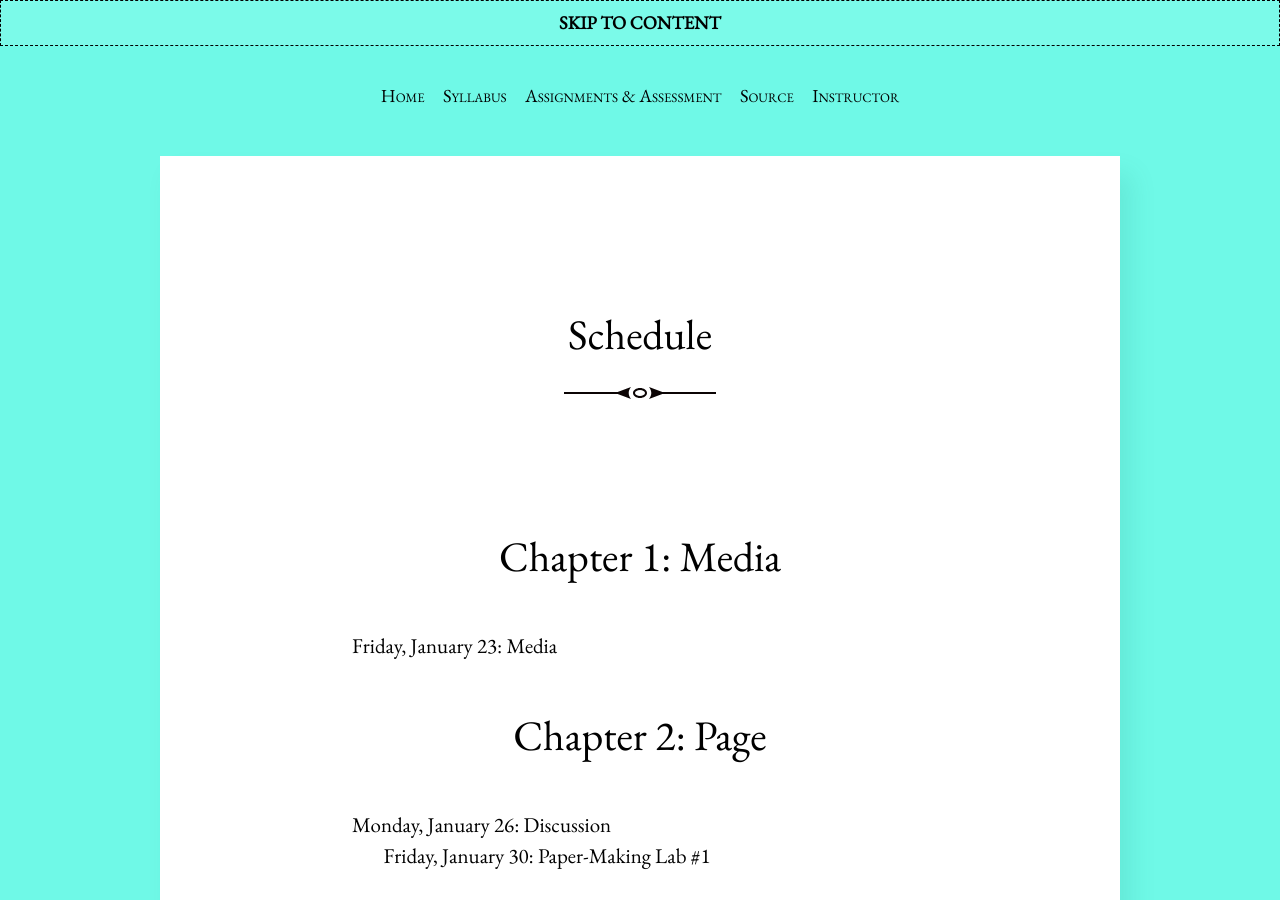
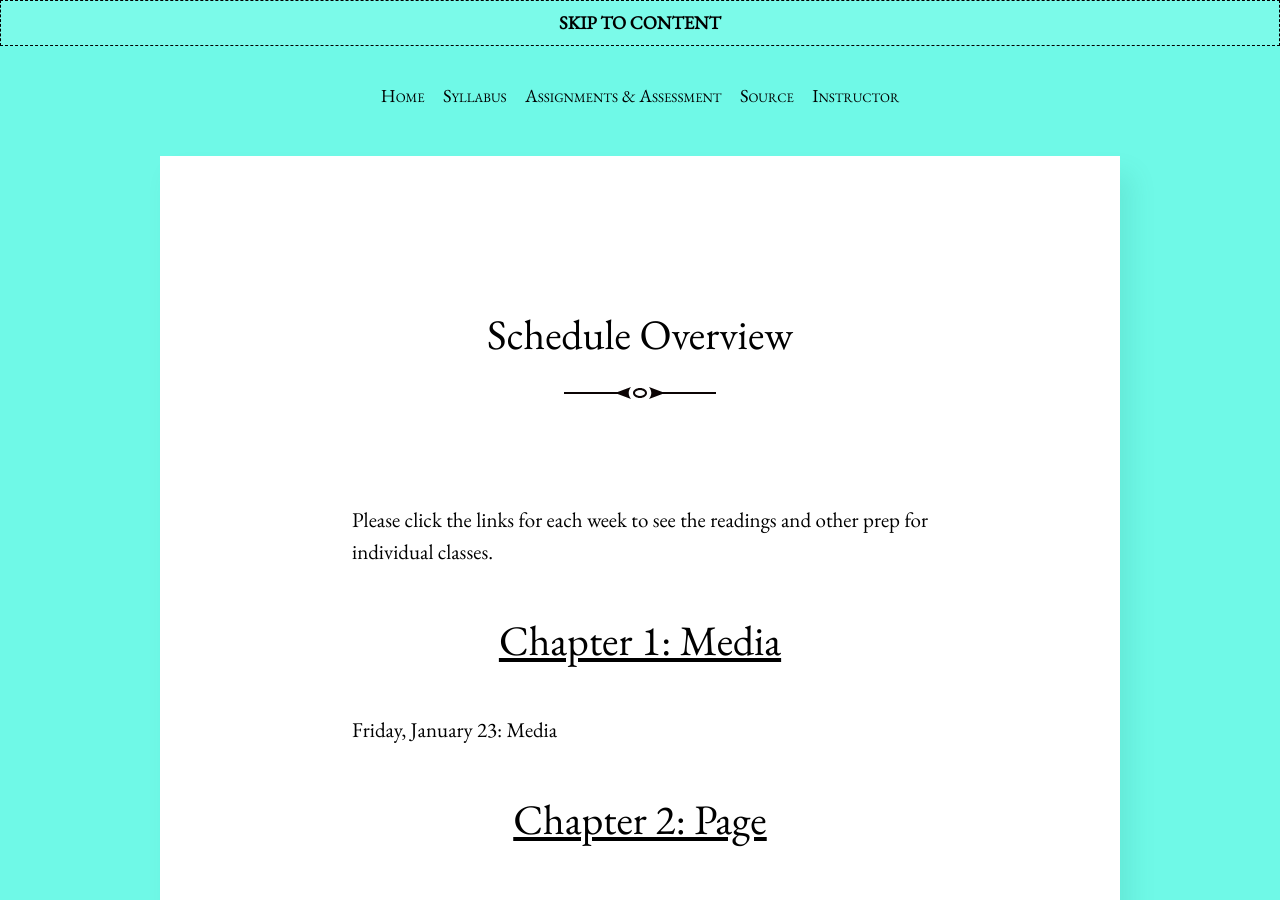
Before and after one commit to rccordell/s26bl, a Jekyll site: the page built from schedule/00-toc.md, in a window 1280 px wide and 900 px high. Built offline with Jekyll 4.4.1, drawn with Linux system fonts in a browser that asks for light colours.

Commit message:
update toc

```diff
--- a/schedule/00-toc.md
+++ b/schedule/00-toc.md
@@ -1,50 +1,52 @@
 ---
 layout: post
 permalink: /schedule/00-toc/
-title: Schedule
+title: Schedule Overview
 ---
 
-## Chapter 1: Media
+Please click the links for each week to see the readings and other prep for individual classes.
+
+## [Chapter 1: Media]({{site.baseurl}}/schedule/01-media)
 
 Friday, January 23: Media
 
-## Chapter 2: Page
+## [Chapter 2: Page]({{site.baseurl}}/schedule/02-page)
 
 Monday, January 26: Discussion
 
 Friday, January 30: Paper-Making Lab #1
 
-## Chapter 3: Book
+## [Chapter 3: Book]({{site.baseurl}}/schedule/03-book)
 
 Monday, February 2: Discussion
 
 Friday, February 6: Forms of the Book Lab #2 @ RBML
 
-## Chapter 4: Print
+## [Chapter 4: Print]({{site.baseurl}}/schedule/04-print)
 
 Monday, February 9: Discussion
 
 Friday, February 13: Composition Lab #3
 
-## Chapter 5: Information
+## [Chapter 5: Information]({{site.baseurl}}/schedule/05-information)
 
 Monday, February 16: Discussion
 
 Friday, February 20: Printing Lab #4
 
-## Chapter 6: Remediation
+## [Chapter 6: Remediation]({{site.baseurl}}/schedule/06-remediation)
 
 Monday, February 23: Discussion
 
 Friday, February 27: Zines Lab #5
 
-## Chapter 7: Experiment
+## [Chapter 7: Experiment]({{site.baseurl}}/schedule/07-experiment)
 
 Monday, March 2: Discussion
 
 Friday, March 6: Artist's Books Lab #6 @ RBML
 
-## Chapter 8: Interactive
+## [Chapter 8: Interactive]({{site.baseurl}}/schedule/08-interactive)
 
 Monday, March 9: Discussion
 
@@ -53,7 +55,7 @@ _Note: Prof. Cordell AWAY; lab will be remote/asychronous_
 
 # SPRING BREAK
 
-## Chapter 9: Bookishness
+## [Chapter 9: Bookishness]({{site.baseurl}}/schedule/09-bookishness)
 
 Monday, March 23: Discussion
 
@@ -61,31 +63,31 @@ Wednesday, March 25: Proposals DUE
 
 Friday, March 27: Binding Lab #8
 
-## Chapter 10: Data
+## [Chapter 10: Data]({{site.baseurl}}/schedule/10-data)
 
 Monday, March 30: Discussion
 
 Friday, April 3: Books as Data Lab #9
 
-## Chapter 11: Memory
+## [Chapter 11: Memory]({{site.baseurl}}/schedule/11-memory)
 
 Monday, April 6: Discussion
 
 Friday, April 10: Media Archeology Lab #10
 
-## Chapter 12: Interlude
+## [Chapter 12: Interlude]({{site.baseurl}}/schedule/12-interlude)
 
 Monday, April 13: Book Project Work
 
 Friday, April 17:  Book Project Work; Book Prototypes DUE
 
-## Chapter 13: Making
+## [Chapter 13: Making]({{site.baseurl}}/schedule/13-making)
 
 Monday, April 20: Discussion
 
 Friday, April 24: Collaborative Print Lab #11
 
-## Conclusion
+## [Conclusion]({{site.baseurl}}/schedule/14-conclusion)
 
 Monday, April 27: Book Project Work
 
```
Also changed, not shown: pages/assignments/commonplace-book.md (+1 -1 lines).
